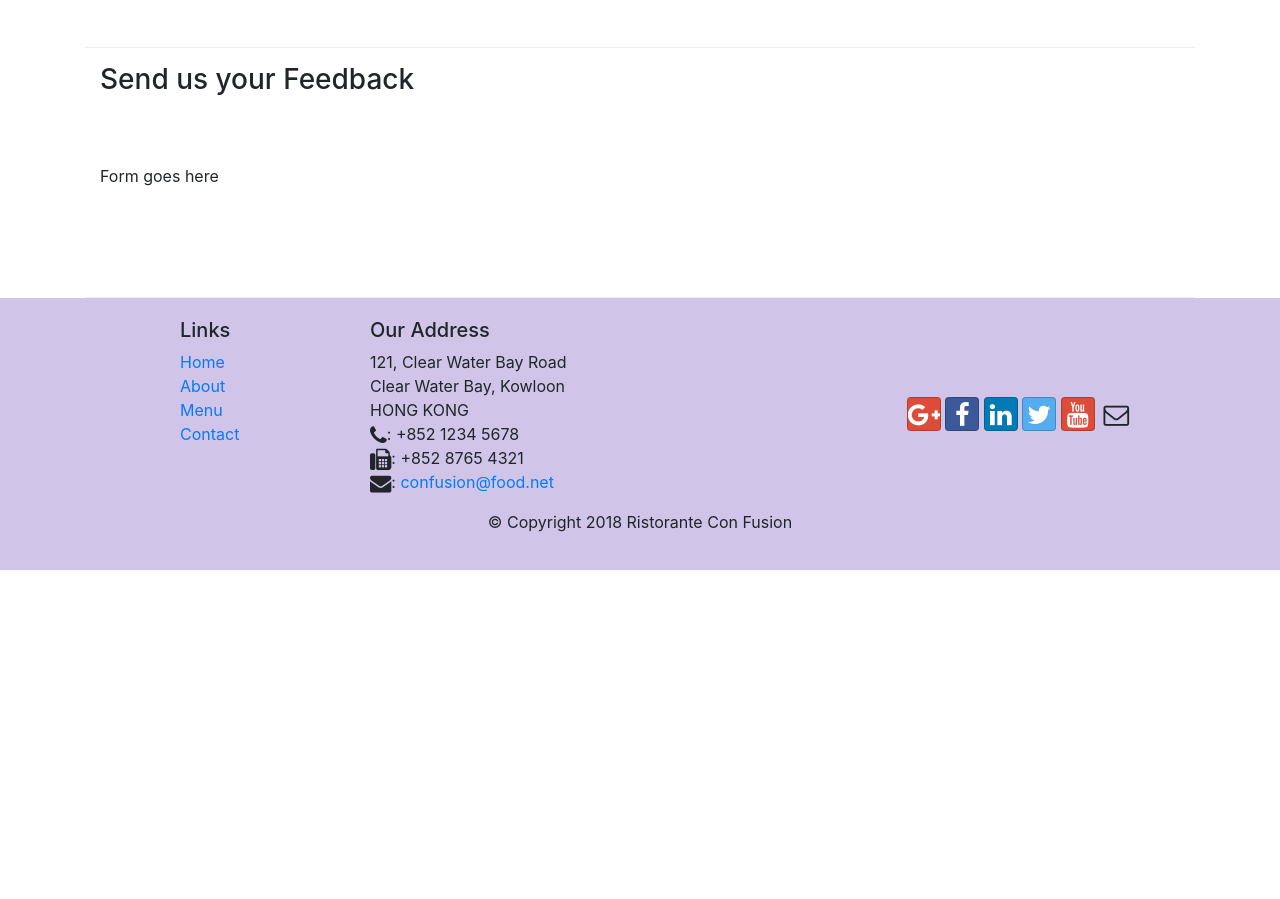
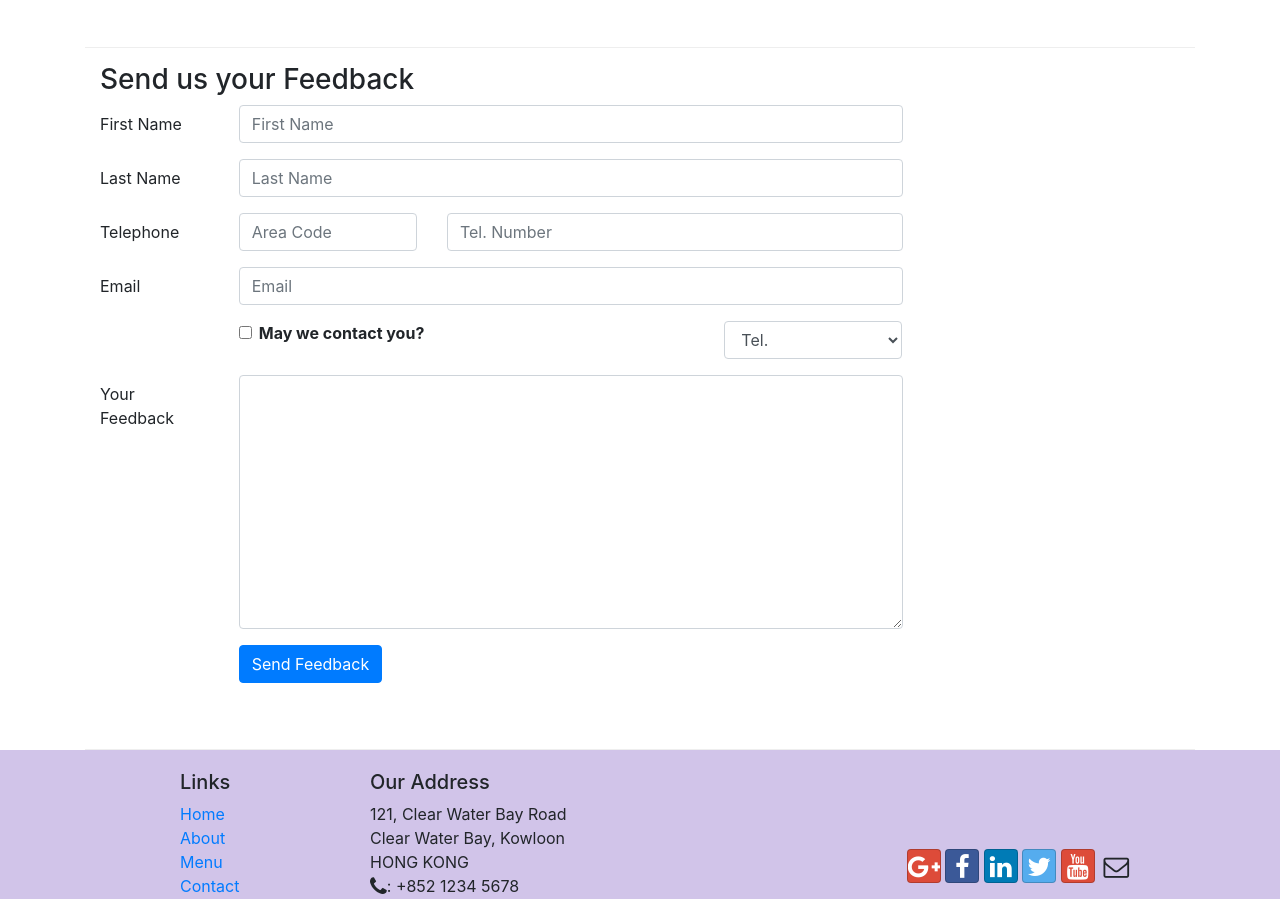
Before and after one commit to htkz/bootstrap-practice, a website: page contactus.html in a window 1280 px wide. Shown: the part 760-1659 px from the top of the page. Before the commit the page ends 1330 px from the top, so only its background shows below. Drawn offline with nearby package versions, Linux system fonts and the light colour scheme.

Commit message:
Added the form

```diff
--- a/contactus.html
+++ b/contactus.html
@@ -92,7 +92,62 @@
                 <h3>Send us your Feedback</h3>
             </div>
             <div class="col-12 col-md-9">
-                Form goes here
+                <form action="">
+                    <div class="form-group row">
+                        <label for="firstname" class="col-md-2 col-form-label">First Name</label>
+                        <div class="col-md-10">
+                            <input type="text" class="form-control" id="firstname" name="firstname" placeholder="First Name">
+                        </div>
+                    </div>
+                    <div class="form-group row">
+                        <label for="lastname" class="col-md-2 col-form-label">Last Name</label>
+                        <div class="col-md-10">
+                            <input type="text" class="form-control" id="lastname" name="lastname" placeholder="Last Name">
+                        </div>
+                    </div>
+                    <div class="form-group row">
+                        <label for="telnum" class="col-12 col-md-2 col-form-label">Telephone</label>
+                        <div class="col-5 col-md-3">
+                            <input type="tel" class="form-control" id="areacode" name="areacode" placeholder="Area Code">
+                        </div>
+                        <div class="col-7 col-md-7">
+                            <input type="tel" class="form-control" id="telnum" name="telnum" placeholder="Tel. Number">
+                        </div>
+                    </div>
+                    <div class="form-group row">
+                        <label for="emailid" class="col-md-2 col-form-label">Email</label>
+                        <div class="col-md-10">
+                            <input type="email" class="form-control" id="emailid" name="emailid" placeholder="Email">
+                        </div>
+                    </div>
+                    <div class="form-group row">
+                        <div class="col-md-6 offset-md-2">
+                            <div class="form-check">
+                                <input type="checkbox" class="form-check-input" name="approve" id="approve" value="">
+                                <label for="approve" class="form-check-label">
+                                    <strong>May we contact you?</strong>
+                                </label>
+                            </div>
+                        </div>
+                        <div class="col-md-3 offset-md-1">
+                            <select class="form-control">
+                                <option value="">Tel.</option>
+                                <option value="">Email</option>
+                            </select>
+                        </div>
+                    </div>
+                    <div class="form-group row">
+                        <label for="feedback" class="col-md-2 col-form-label">Your Feedback</label>
+                        <div class="col-md-10">
+                            <textarea class="form-control" name="feedback" id="feedback" rows="10"></textarea>
+                        </div>
+                    </div>
+                    <div class="form-group row">
+                        <div class="offset-md-2 col-md-10">
+                            <button type="submit" class="btn btn-primary">Send Feedback</button>
+                        </div>
+                    </div>
+                </form>
             </div>
             <div class="col-12 col-md">
             </div>
```
